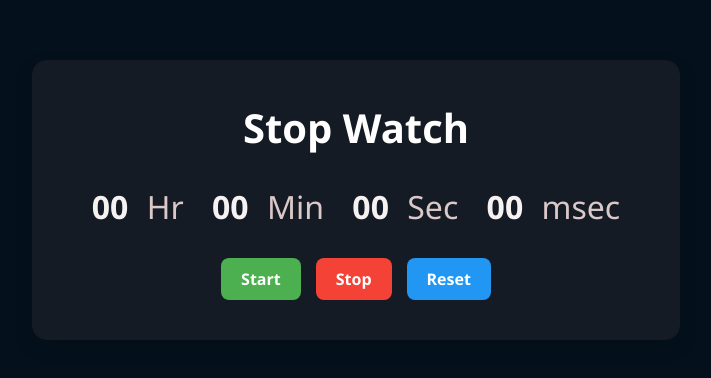
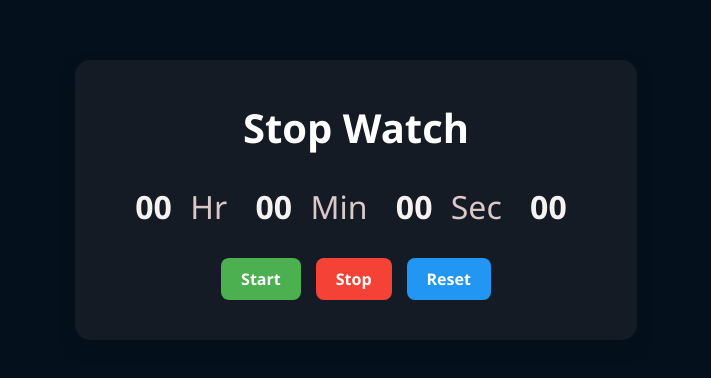
Before and after one commit to Yahya-ghayas/Stopwatch, a plain HTML site: page index.html in a window 1280 px wide. Shown: the part 200-578 px from the top of the page, without its empty margins (284-995 px from the left). Drawn offline with Linux system fonts and the light colour scheme.

Commit message:
index.html

```diff
--- a/index.html
+++ b/index.html
@@ -27,7 +27,7 @@
             <span class="txt">Sec</span>
             <span class="digit" id="count">
                 00</span>
-            <span class="txt">msec</span>
+            <span class="txt"></span>
         </div>
         <div id="buttons">
             <button class="btn" id="start">
```
